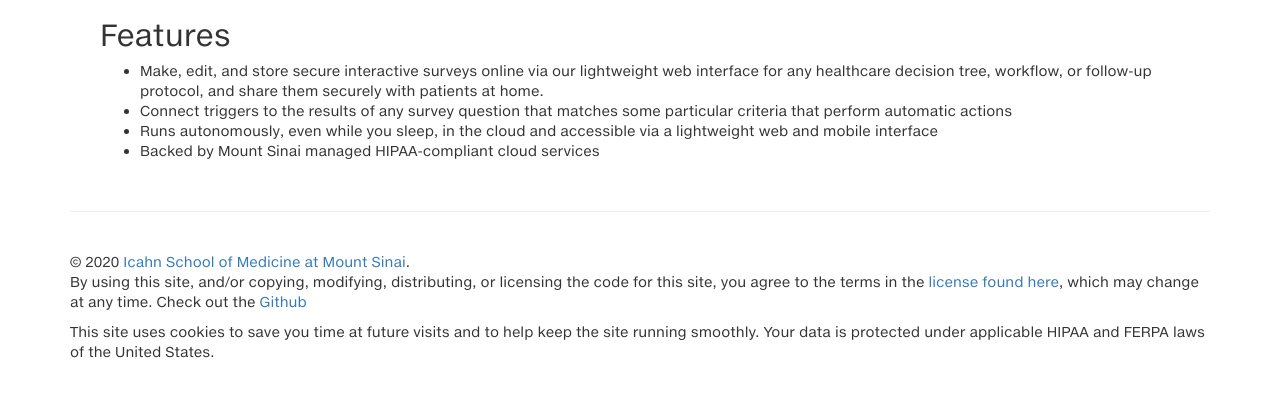
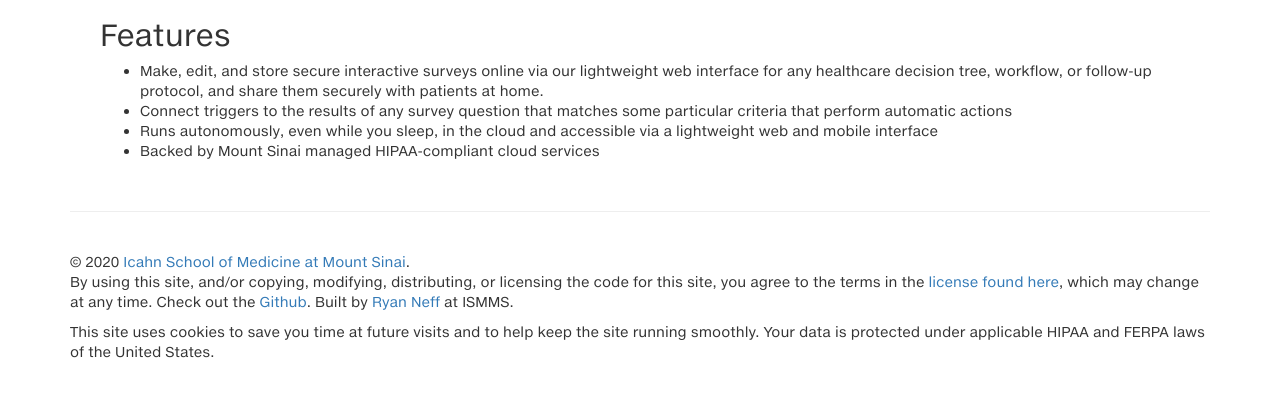
Before and after one commit to ryananeff/medtracker, a Python web app: template medtracker/templates/about.html in a window 1280 px wide. Shown: the part 391-803 px from the top of the page. Run offline with Jinja, Linux system fonts and the light colour scheme; the template is opened without the code that fills it, so the values that code supplies are empty; some libraries are stand-ins or nearby versions.

Commit message:
layout changes

```diff
--- a/medtracker/templates/layout.html
+++ b/medtracker/templates/layout.html
@@ -113,7 +113,7 @@
 </div>
   <div class="container">
   <footer class="footer">
-	  <p>© 2020 <a href="https://icahn.mssm.edu/">Icahn School of Medicine at Mount Sinai</a>.<br>By using this site, and/or copying, modifying, distributing, or licensing the code for this site, you agree to the terms in the <a href="https://github.com/ryananeff/medtracker/blob/master/LICENSE.txt">license found here</a>, which may change at any time. Check out the <a href="https://github.com/ryananeff/medtracker">Github</a></p>
+	  <p>© 2020 <a href="https://icahn.mssm.edu/">Icahn School of Medicine at Mount Sinai</a>.<br>By using this site, and/or copying, modifying, distributing, or licensing the code for this site, you agree to the terms in the <a href="https://github.com/ryananeff/medtracker/blob/master/LICENSE.txt">license found here</a>, which may change at any time. Check out the <a href="https://github.com/ryananeff/medtracker">Github</a>. Built by <a href="https://ryananeff.com">Ryan Neff</a> at ISMMS.</p>
 	  <p>This site uses cookies to save you time at future visits and to help keep the site running smoothly. Your data is protected under applicable HIPAA and FERPA laws of the United States.</p>
   </footer>
   </div>
```
Also changed, not shown: 1 other file.
